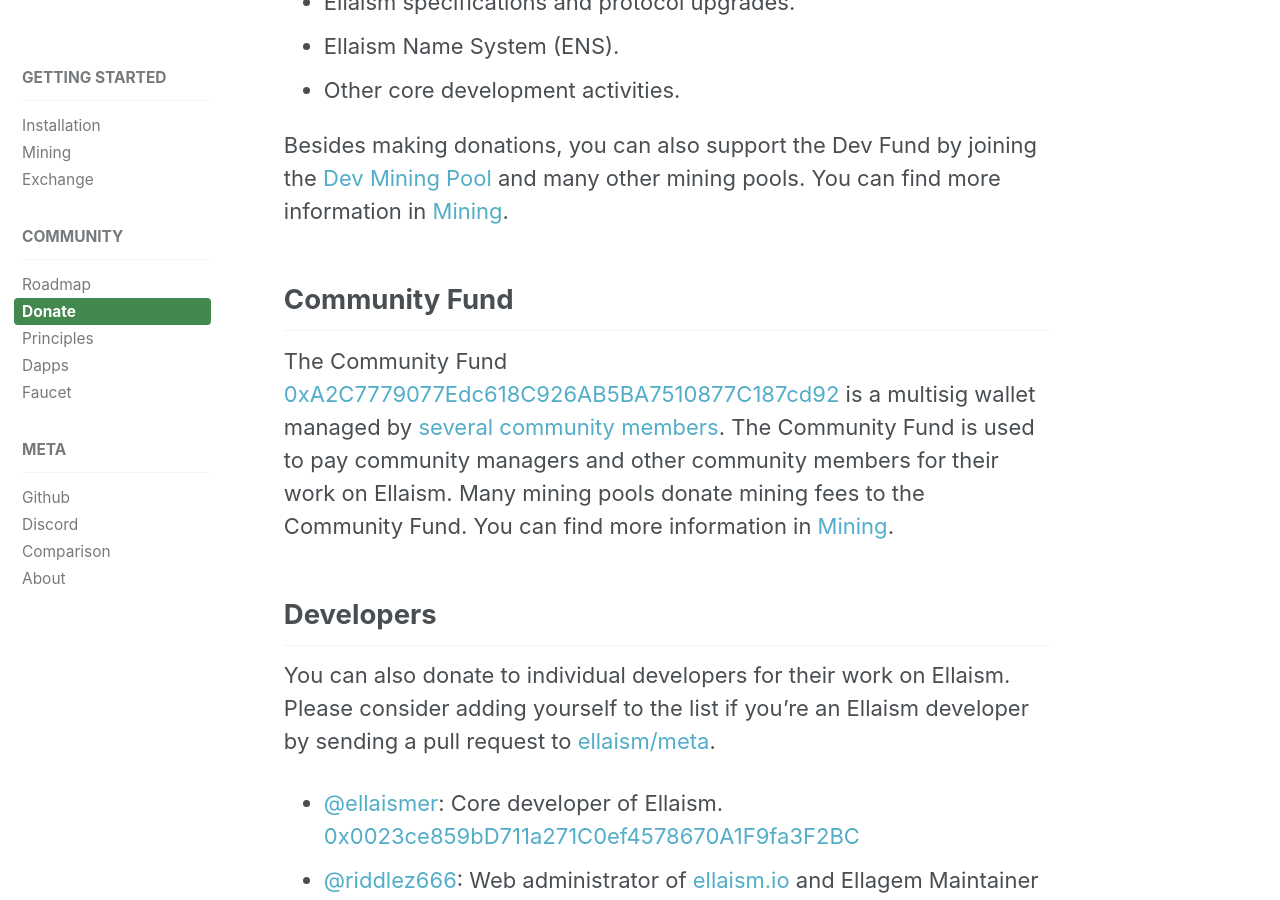
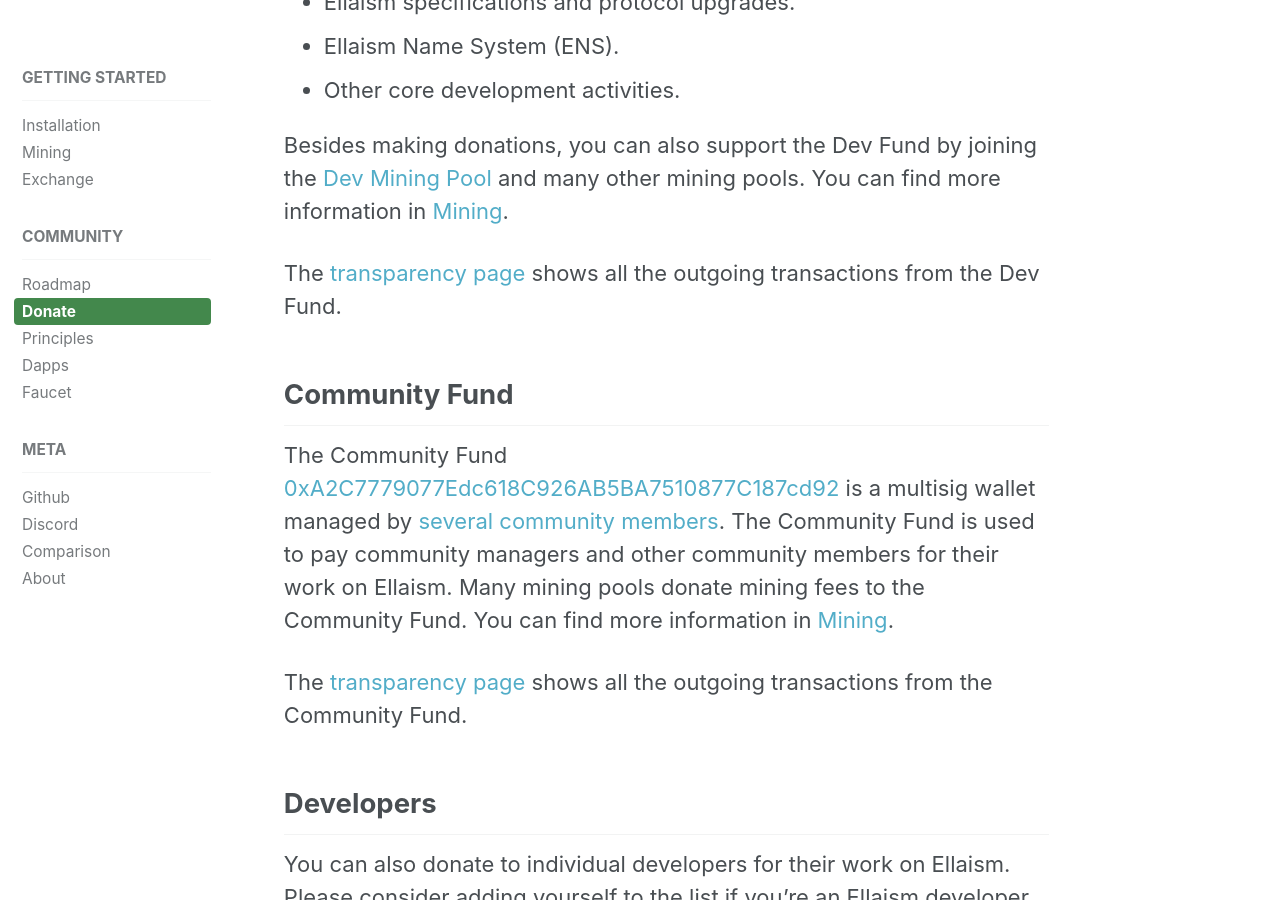
Before and after one commit to ellaism/ellaism.org, a Jekyll site: the page built from _docs/donate.md, in a window 1280 px wide and 900 px high, scrolled down 1186 px. Built offline with Jekyll 4.4.1, drawn with Linux system fonts in a browser that asks for light colours.

Commit message:
Add transparency page links

```diff
--- a/_docs/donate.md
+++ b/_docs/donate.md
@@ -26,9 +26,13 @@
 
 Besides making donations, you can also support the Dev Fund by joining the [Dev Mining Pool](https://pool.ellaism.org) and many other mining pools. You can find more information in [Mining](/mining/).
 
+The [transparency page](https://transparency.ellaism.org/dev) shows all the outgoing transactions from the Dev Fund.
+
 ## Community Fund
 
 The Community Fund [0xA2C7779077Edc618C926AB5BA7510877C187cd92](https://explorer.ellaism.org/addr/0xA2C7779077Edc618C926AB5BA7510877C187cd92) is a multisig wallet managed by [several community members](https://github.com/ellaism/meta/tree/master/multisig). The Community Fund is used to pay community managers and other community members for their work on Ellaism. Many mining pools donate mining fees to the Community Fund. You can find more information in [Mining](/mining/).
+
+The [transparency page](https://transparency.ellaism.org/community) shows all the outgoing transactions from the Community Fund.
 
 ## Developers
 
```
